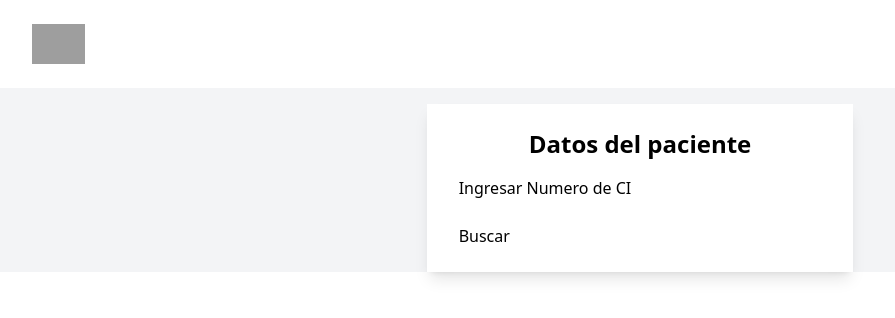
After one commit to josemlegal/Medical-Assistant, a Flask app: page /cargado in a window 1280 px wide. The commit adds this page. Shown: the top 318 px of the page, without its empty margins (0-895 px from the left). Run offline with Flask 2, Linux system fonts and the light colour scheme; some libraries are stand-ins or nearby versions; grey boxes are pictures that could not be loaded.

Commit message:
agregue busqueda con ci y html nuevo

```diff
--- a/app.py
+++ b/app.py
@@ -41,7 +41,22 @@ def quienes():
 
     return render_template('quienes_somos.html')
 
-#desdeAca
+# Para ingresar CI y ver datos
+
+@app.route('/cargado', methods=['POST', 'GET'])
+def cargado():
+    if request.method == 'POST':
+        cedula = request.form["cedula"]
+        user = Task.query.filter_by(cedula=cedula).first()
+        return render_template('usuario.html', user=user)
+    return render_template('formulario_cargado.html')
+
+@app.route('/buscar')
+def buscar():
+    cedula = request.form['cedula']
+    return render_template('formulario.html')
+
+#Base de datos
 
 class Task(db.Model):
     id = db.Column(db.Integer, primary_key=True)
--- /dev/null
+++ b/templates/formulario_cargado.html
@@ -0,0 +1,40 @@
+<!DOCTYPE html>
+<html lang="en">
+<head>
+    <meta charset="UTF-8">
+    <meta http-equiv="X-UA-Compatible" content="IE=edge">
+    <meta name="viewport" content="width=device-width, initial-scale=1.0">
+    <title>Formulario de consulta</title>
+    <script src="https://cdn.tailwindcss.com"></script>
+</head>
+<body>
+    <div class="relative bg-white">
+        <div class="flex justify-between items-center max-w-7xl mx-auto px-4 py-6 sm:px-6 md:justify-start md:space-x-10 lg:px-8">
+          <div class="flex justify-start lg:w-0 lg:flex-1">
+            <a href="#">
+              <span class="sr-only">Workflow</span>
+              <img class="h-8 w-auto sm:h-10" src="https://tailwindui.com/img/logos/workflow-mark-purple-600-to-indigo-600.svg" alt="">
+            </a>
+          </div>
+        </div>
+
+        <!--- abuelo --->
+
+    <div class="flex items-center justify-center min-h-fit bg-gray-100">
+
+        <!--- Padre --->
+        <div class="px-8 py-6 mx-4 mt-4 text-left bg-white shadow-lg md:w-1/3 lg:w-1/3 sm:w-1/3">
+            <h3 class="text-2xl font-bold text-center">Datos del paciente</h3>
+            <form action="{{ url_for('cargado') }}" method="POST">
+                <div class="mt-4">
+                    <div>
+                        <label class="block" for="nombre">Ingresar Numero de CI<label>
+                        <input type="text" name="cedula">
+                    </div>
+                <button type="submit">Buscar</button>
+            </form>
+        </div>
+    </div>
+
+</body>
+</html>
```
Also changed, not shown: templates/paciente.html (+8 -0 lines), templates/usuario.html (added, +21 -0 lines), database/tasks.db, 1 other file.
